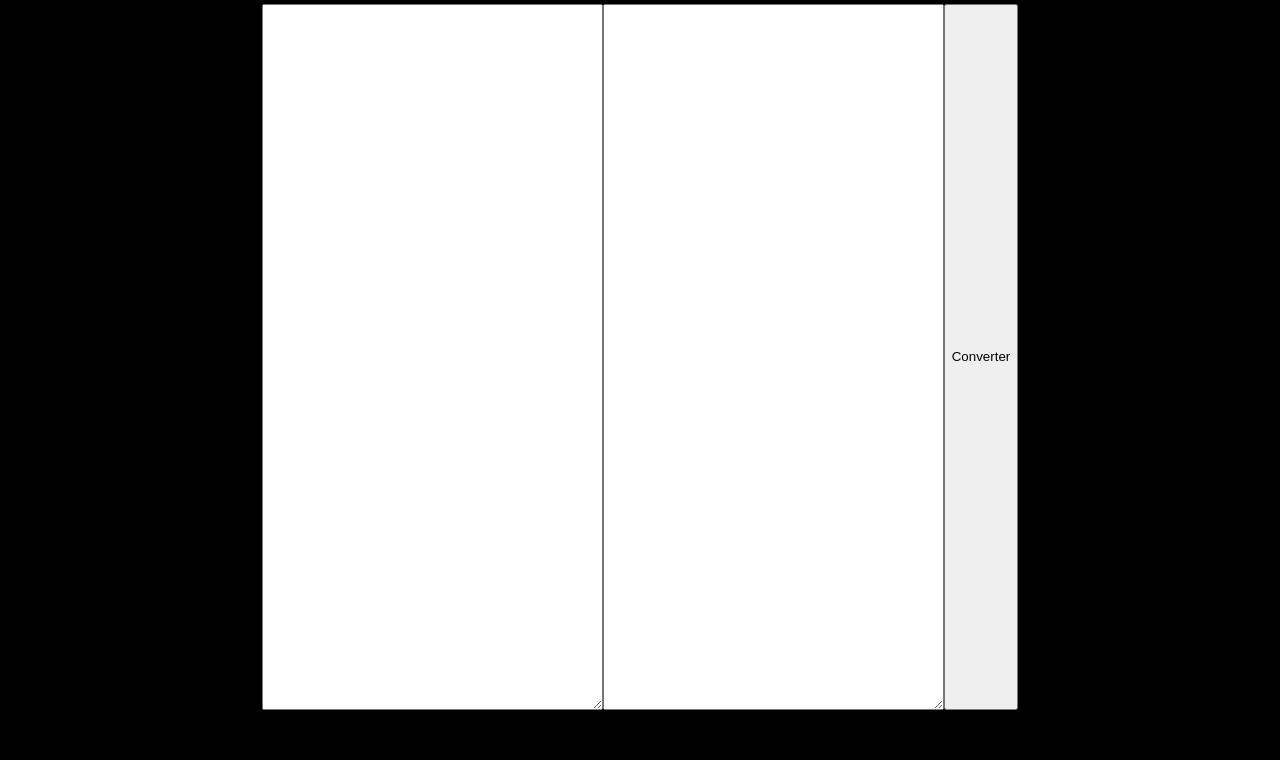
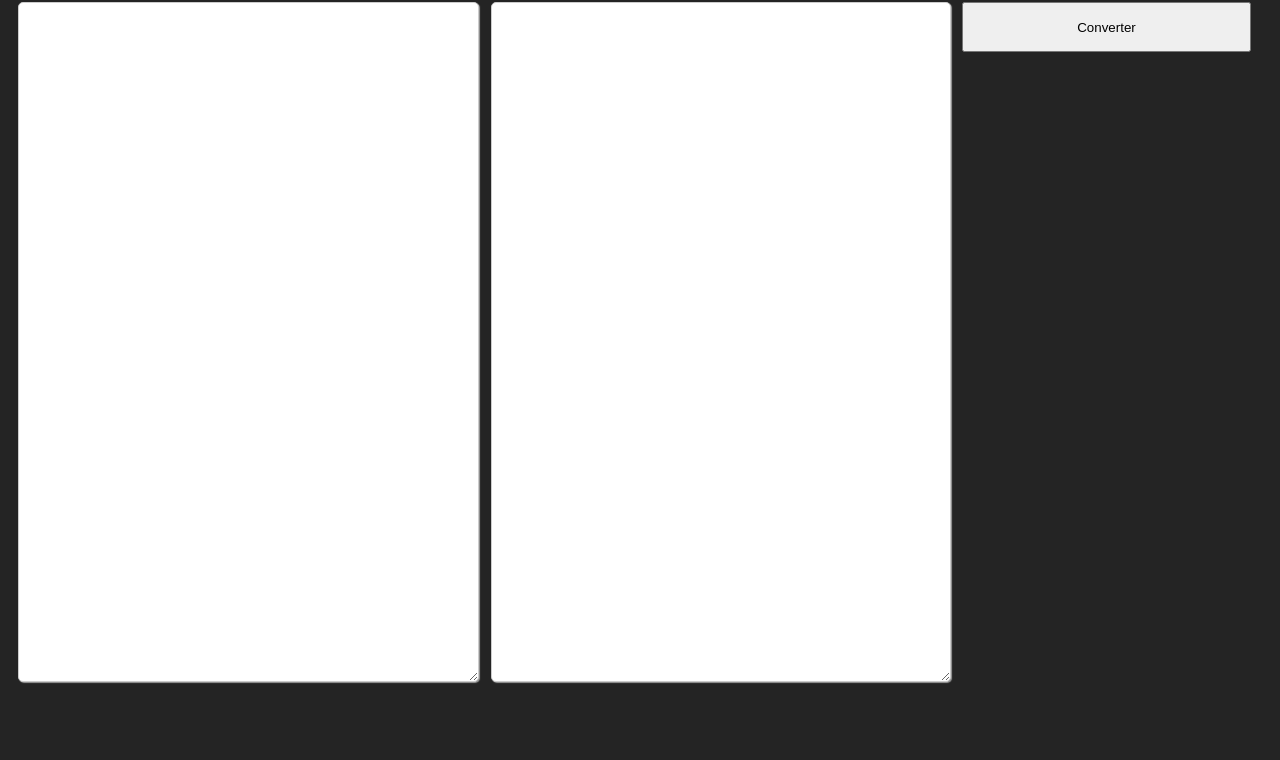
Before and after one commit to Edpow/transform-coordinates, a website built with Vite: page index.html in a window 1280 px wide. Shown: the part 76-836 px from the top of the page. Before the commit the page ends 800 px from the top, so only its background shows below. Built offline with nearby package versions, Linux system fonts and the light colour scheme.

Commit message:
changes on layout and modify main.js

```diff
--- a/index.html
+++ b/index.html
@@ -6,14 +6,18 @@
     <meta name="viewport" content="width=device-width, initial-scale=1.0">
     <title>Document</title>
 </head>
+<header>
+    <h1>Conversor de Coordenadas</h1>
+</header>
 <body>
-    <h1>Conversor de Coordenadas</h1>
-    <div>
+
+    <main>
         <textarea id="inputText" name="Text1" cols="40" rows="5"></textarea>
         <textarea id="outputText" name="Text1" cols="40" rows="5"></textarea>
+    </main>
+    <aside>
         <button id="btConverter" onclick="">Converter</button>
-    </div>
-
+    </aside>
 </body>
 <script type="module" src="./src/main.js"></script>
 </html>
--- a/src/coordinates.js
+++ b/src/coordinates.js
@@ -1,8 +1,9 @@
 import transformation  from 'transform-coordinates';
 
 export function ConvertCoordinates(line){
-    const transform  = transformation('EPSG:31981', 'EPSG:4326')
-    const result = transform.forward({x: parseFloat(line[0]), y: parseFloat(line[1])})
+    const transform  = transformation('EPSG:4326','EPSG:31981')
+    const result = transform.forward({x: parseFloat(line[1]), y: parseFloat(line[0])})
+    console.log(result)
     const {x, y} = result
-    return ([y, x].join(";"))
+    return ([x, y].join(","))
 }
--- a/src/css/style.css
+++ b/src/css/style.css
@@ -1,21 +1,75 @@
+:root {
+    font-family: Inter, Avenir, Helvetica, Arial, sans-serif;
+    font-size: 16px;
+    line-height: 24px;
+    font-weight: 400;
+    color-scheme: light dark;
+    color: rgba(255, 255, 255, 0.87);
+    background-color: #242424;
+    box-sizing: border-box;
+    font-synthesis: none;
+    text-rendering: optimizeLegibility;
+    -webkit-font-smoothing: antialiased;
+    -moz-osx-font-smoothing: grayscale;
+    -webkit-text-size-adjust: 100%;
+
+  }
+
 body {
-    background-color: black;
+    display: grid;
+    height: 100vh;
+    padding: 10px;
+    align-items: center;
+    grid-template-areas:
+    "header header"
+    "main aside";
+    grid-template-rows: 60px 1fr 60px;
+    grid-template-columns: 3fr 1fr;
 }
 
-textarea {
-    height: 700px;
+header {
+    grid-area: header;
+    display:flex;
+    justify-content: center;
+    hei
 }
 
-div {
-    display: flex;
-    justify-content: center;
+main {
+    height:100%;
+    grid-area: main;
+    display:flex;
+    gap: 12px;
 }
 
-button {
-    align: center;
+aside {
+    grid-area: aside;
+    display: flex;
+    align-items: center;
+    justify-content: flex-start;
+    flex-direction: column;
+    height: 100%;
+    gap: 5px;
+    padding: 5px;
+  }
+
+textarea {
+    display:flex;
+    width: 90%;
+    height: 100%;
+    line-height: 1.5;
+    border-radius: 5px;
+    border: 1px solid #ccc;
+    box-shadow: 1px 1px 1px #999;
+    box-sizing: border-box;
+    font-size:12px;
 }
 
 h1 {
     color: white;
     justify: center;
 }
+
+button {
+    width:96%;
+    height:50px;
+}
--- a/src/main.js
+++ b/src/main.js
@@ -15,5 +15,5 @@ function ReadTextFromInput() {
 }
 
 function splitLine(line) {
-    return(line.split(';'));
+    return(line.split(','));
 }
```
